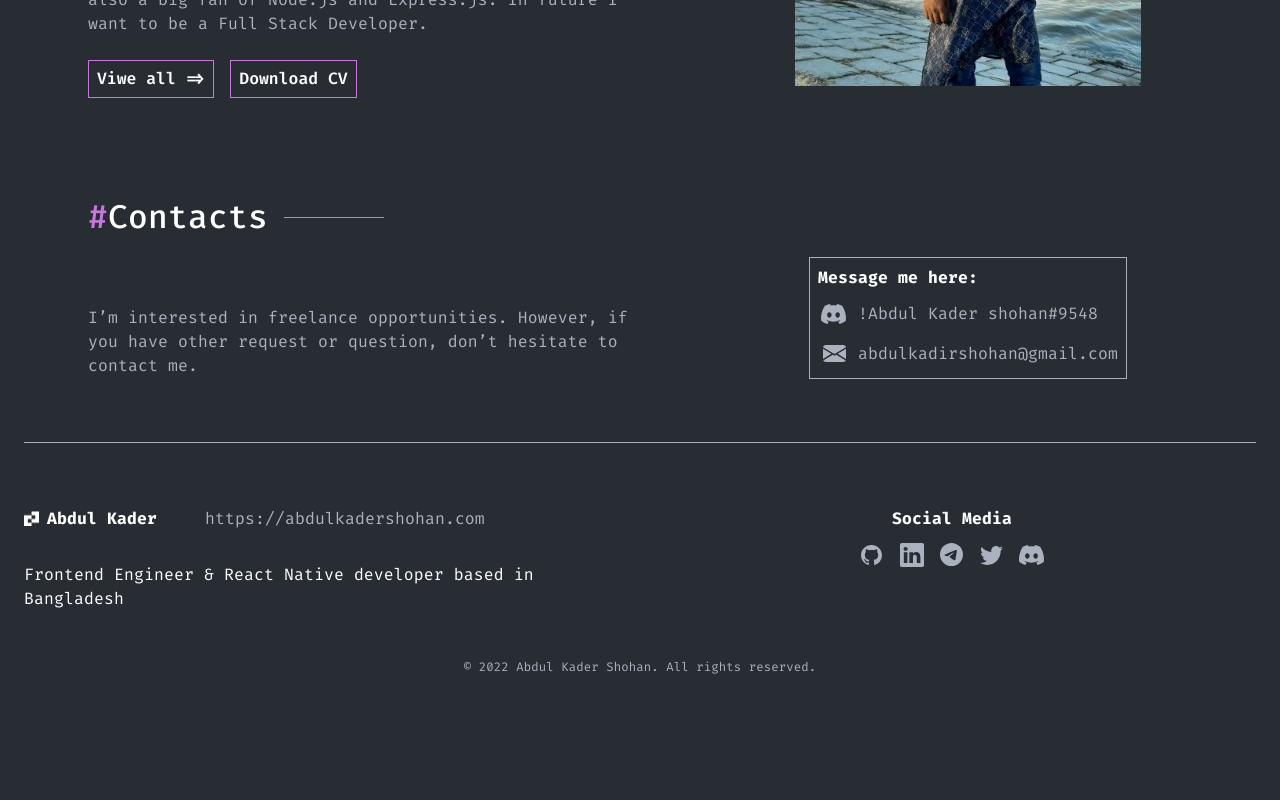
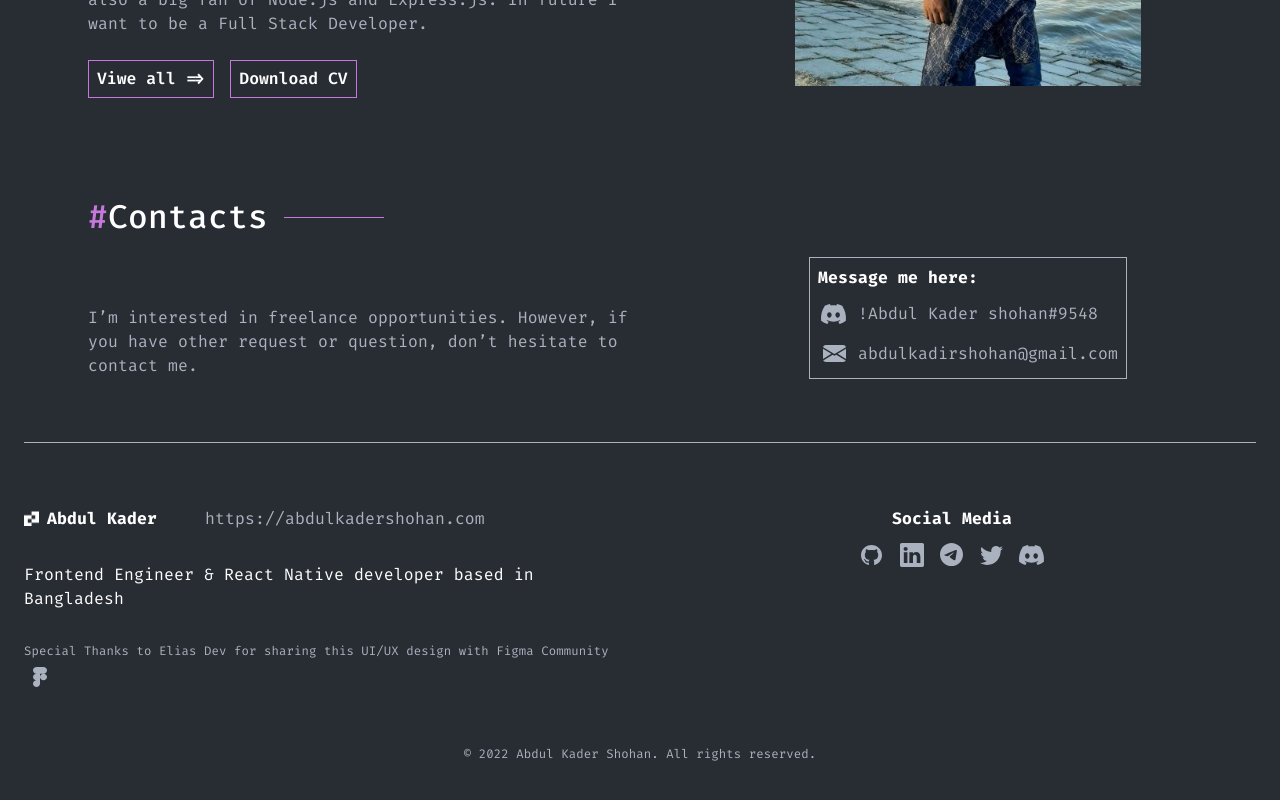
Before and after one commit to abdulkadershohan/react-protfolio, a React (Create React App) app: page / in a window 1280 px wide. Shown: the part 2464-3264 px from the top of the page. Built offline with nearby package versions, Linux system fonts and the light colour scheme.

Commit message:
complete

```diff
--- a/src/components/footer/Footer.js
+++ b/src/components/footer/Footer.js
@@ -2,6 +2,7 @@ import { Grid } from "@mui/material";
 import { Box, Stack } from "@mui/system";
 import React from "react";
 import discord from "../../assets/Icon/discord.svg";
+import figma from "../../assets/Icon/figma.svg";
 import github from "../../assets/Icon/github.svg";
 import linkedin from "../../assets/Icon/linkedin.svg";
 import telegram from "../../assets/Icon/telegram.svg";
@@ -46,12 +47,14 @@ const footerData = {
     link: 'https://abdulkadershohan.com',
     copyRight: 'Abdul Kader Shohan. All rights reserved.',
     logo: logo,
-    logoTitle: 'Abdul Kader'
+    logoTitle: 'Abdul Kader',
+    refText: 'Special Thanks to Elias Dev for sharing this UI/UX design with Figma Community',
 
 }
 
 export default function Footer() {
-    const { socials, socialsTitle, discription, link, copyRight, logo, logoTitle } = footerData
+    const { socials, socialsTitle, discription, link, copyRight, logo, logoTitle,
+        refText } = footerData;
     return (
         <Stack
             sx={{
@@ -107,6 +110,30 @@ export default function Footer() {
                         >
                             {discription}
                         </CTypography>
+                        <Stack>
+                            {
+                                refText && (
+                                    <>
+                                        <CTypography
+                                            fontSize="12px"
+                                            fontWeight={400}
+                                            color="#ABB2BF"
+                                        >
+                                            {refText}
+                                        </CTypography>
+                                        <Box>
+                                            <Box
+                                                component={"a"}
+                                                href={"https://www.figma.com/community/file/1164933568884615740"}
+                                                target="_blank"
+                                            >
+                                                <img src={figma} alt="figma" />
+                                            </Box>
+                                        </Box>
+                                    </>
+                                )
+                            }
+                        </Stack>
                     </Stack>
                 </Grid>
                 <Grid item xs={12} md={6}>
--- a/src/components/sidebar/Sidebar.js
+++ b/src/components/sidebar/Sidebar.js
@@ -3,7 +3,7 @@ import React from "react";
 import discord from '../../assets/Icon/discord.svg';
 import email from '../../assets/Icon/email.svg';
 import github from '../../assets/Icon/github.svg';
-const icon = [
+const sidebarData = [
     {
         name: 'discord',
         icon: discord,
@@ -46,7 +46,7 @@ export default function Sidebar() {
                 />
                 <Stack>
                     {
-                        icon.map((item) => (
+                        sidebarData.map((item) => (
                             <Box
                                 component="a"
                                 href={item.link}
```
Also changed, not shown: src/components/drawerNew/NewDrawer.js (line endings or trailing spaces).
